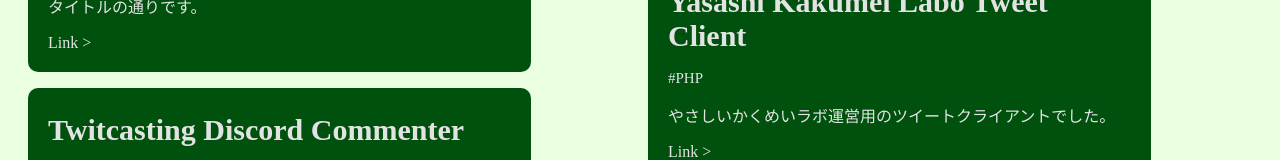
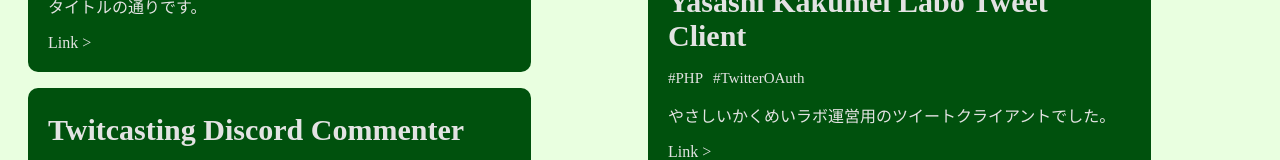
Before and after one commit to 0505Keitan/portfolio, a Vue app: page / in a window 1280 px wide. Shown: the part 874-1034 px from the top of the page. Built offline with nearby package versions, Linux system fonts and the light colour scheme.

Commit message:
update : ライブラリを追加

```diff
--- a/src/App.vue
+++ b/src/App.vue
@@ -5,7 +5,7 @@
       <card class="card" title="「ポ」「プ」「テ」「ピ」「ッ」「ク」をランダムに出力して「ポプテピピック」が完成したら竹●房を破壊するjs" tags="JavaScript"  description="タイトルの通りです。" link="https://toliner.github.io/gen_pptp/"/>
       <card class="card" title="Twitcasting Discord Commenter" tags="nodejs" description="ツイキャスのコメントをエンターで送信できないのでDiscordからコメントできるようにするやつです。" link="https://github.com/0505Keitan/twitcasting-discord-commenter"/>
       <cardImg class="card" title="Engineer's Life" tags="LINEスタンプ" description="LINEスタンプです。" link="https://line.me/S/sticker/6863891" img="https://stickershop.line-scdn.net/stickershop/v1/product/6863891/LINEStorePC/main.png"/>
-      <cardImg class="card" title="Yasashi Kakumei Labo Tweet Client" tags="PHP" description="やさしいかくめいラボ運営用のツイートクライアントでした。" link="https://twitter.com/yasashikakumei" img="https://0505keitan.com/archive/web/images/yasashiikakumeilab.jpg"/>
+      <cardImg class="card" title="Yasashi Kakumei Labo Tweet Client" tags="PHP,TwitterOAuth" description="やさしいかくめいラボ運営用のツイートクライアントでした。" link="https://twitter.com/yasashikakumei" img="https://0505keitan.com/archive/web/images/yasashiikakumeilab.jpg"/>
       <cardImg class="card" title="このサイト" tags="Vuejs" description="初めてVuejs使いました。" link="#"/>
     </div>
   </div>
```
